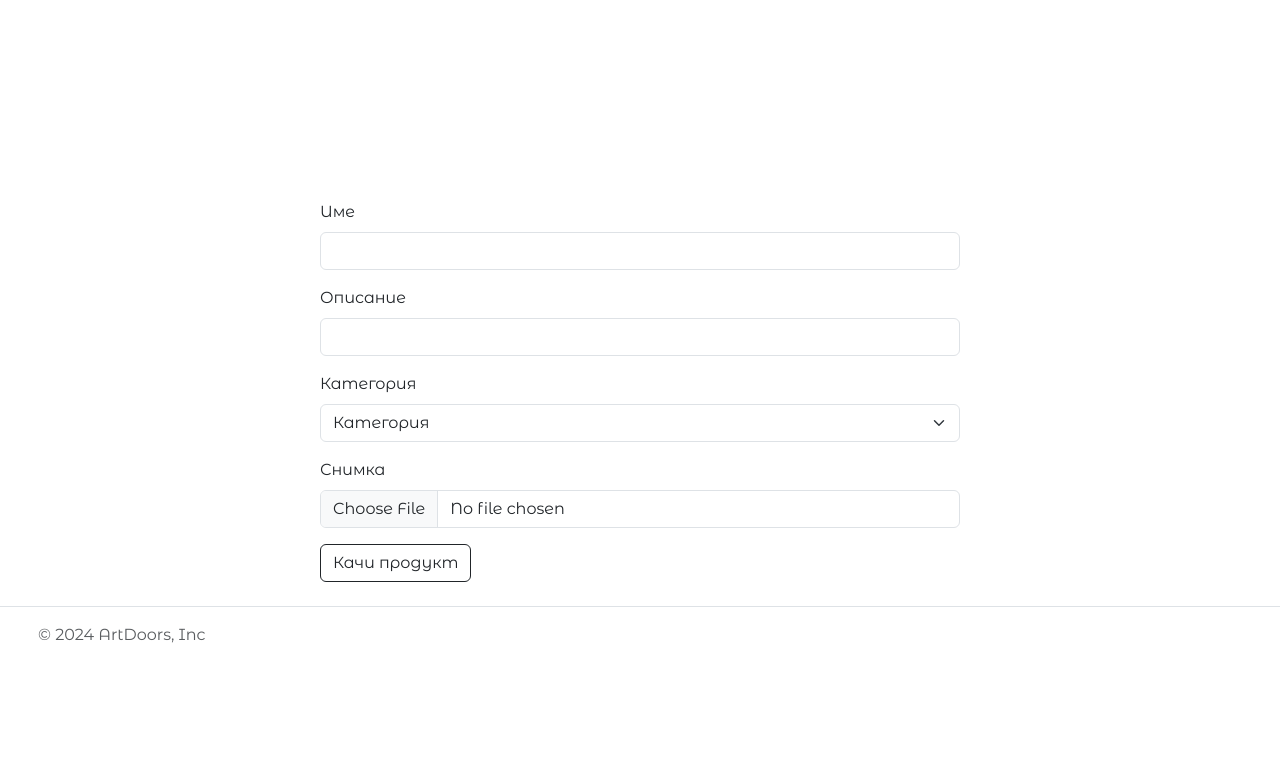
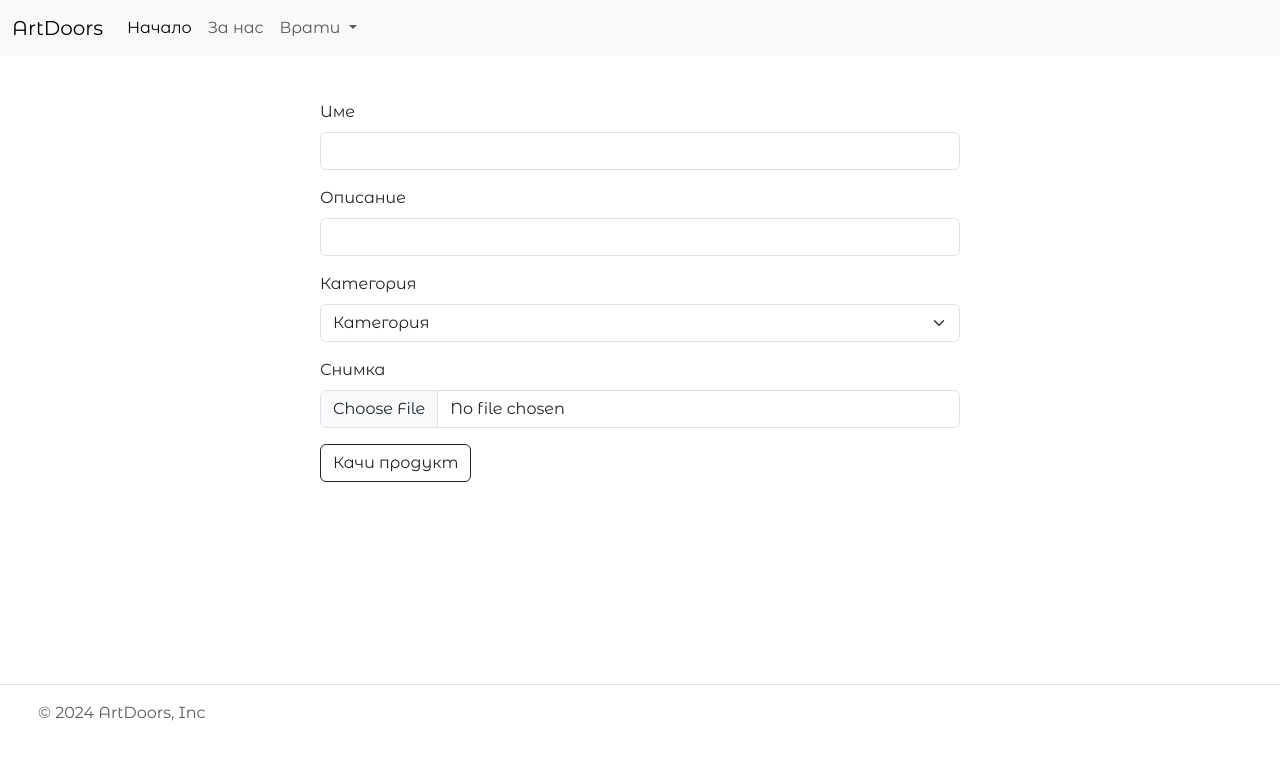
Before and after one commit to Vasilian05/Doors, a PHP site: page /admin.php in a window 1280 px wide. Shown: the top 760 px of the page. Run offline with PHP 8.4, Linux system fonts and the light colour scheme; some web fonts are replaced.

Commit message:
nav bar changes

```diff
--- a/admin.php
+++ b/admin.php
@@ -38,10 +38,12 @@ if(isset($_POST['btn'])){
 
 <style>
     body {
-        margin-top: 200px;
+        margin-top: 100px;
+
     }
-    nav {
-        visibility: hidden;
+    .form {
+        min-height: 70vh;
     }
+
 </style>
 <?php include_once "includes/footer.php";?>
--- /dev/null
+++ b/classes/doors.class.php
@@ -0,0 +1,6 @@
+<?php include_once 'config.php';
+
+class Doors extends Dbh {
+
+
+}
--- a/includes/header.php
+++ b/includes/header.php
@@ -31,8 +31,8 @@
             Врати
           </a>
           <ul class="dropdown-menu">
-            <li><a class="dropdown-item" href="#">Интериорни</a></li>
-            <li><a class="dropdown-item" href="#">Входни</a></li>
+            <li><a class="dropdown-item" href="products.php?category=interior">Интериорни</a></li>
+            <li><a class="dropdown-item" href="products.php?category=exterior">Входни</a></li>
           </ul>
         </li>
       </ul>
--- /dev/null
+++ b/products.php
@@ -0,0 +1 @@
+<?php include_once "includes/header.php"; ?>
```
Also changed, not shown: classes/createProduct.class.php (deleted, +0 -26 lines).
